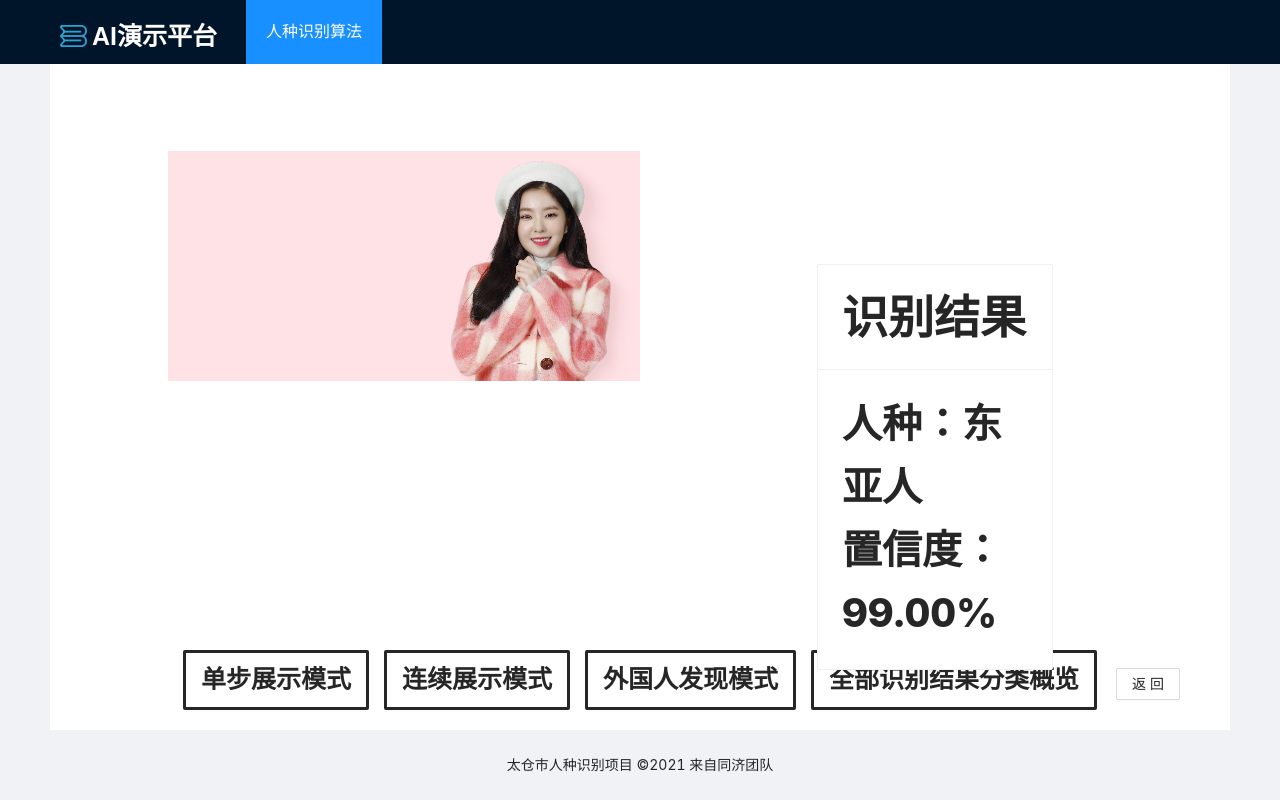
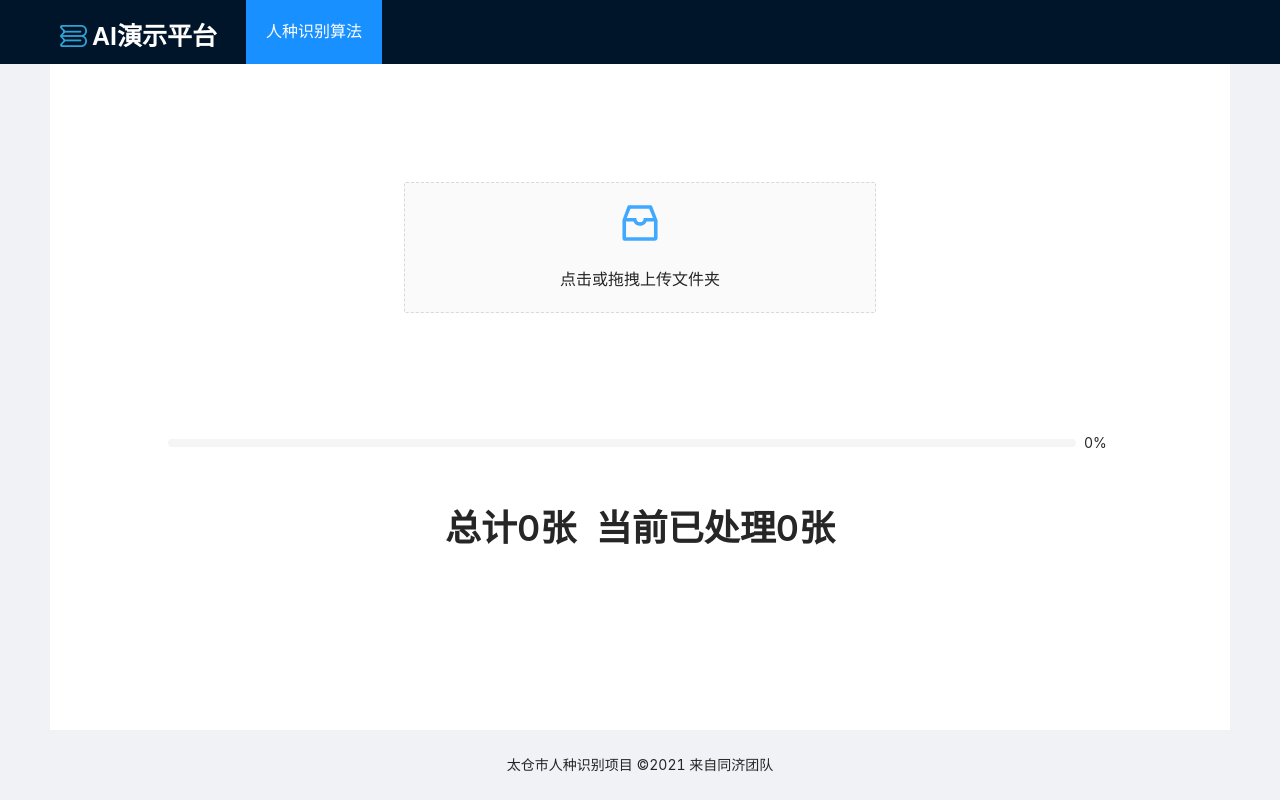
Before and after one commit to luc99hen/ai_frontend_demo, a React (Create React App) app: page / in a window 1280 px wide. Built offline with nearby package versions, Linux system fonts and the light colour scheme.

Commit message:
before demo

```diff
--- a/src/App.css
+++ b/src/App.css
@@ -36,7 +36,7 @@
 .upload-image {
   position: absolute;
   left: 10%;
-  top: 13%;
+  top: 10%;
   width: 40%;
   height: 68%;
   background-color: white;
@@ -46,15 +46,16 @@
 
 .upload-res {
   position: absolute;
-  right: 15%;
+  right: 10%;
   top: 30%;
-  width: 20%;
+  width: 33%;
   object-fit: cover;
 }
 
 .ant-card-head-title {
   font-size: 46px;
   font-weight: 800;
+  text-align: center;
 }
 
 .show-all-btn {
--- a/src/Content.jsx
+++ b/src/Content.jsx
@@ -1,14 +1,14 @@
 import Image from "./Image";
 import ControlButton from "./ControlButton";
-import UploadPage from "./UploadPage"
+import {UploadPage, controlParas as uploadControlParas} from "./UploadPage"
 import ResultCard from "./ResultCard"
 import ResultGallary from "./ResultGallary"
 import {useForceUpdate, useInterval} from "./utils"
-import { Button } from 'antd';
+import { Button, notification  } from 'antd';
 import { useState } from "react";
 
 
-import p1 from "./images/1.jpg"
+import p1 from "./images/3.jpg"
 import p2 from "./images/2.jpg"
 let res = {
     id: 1,
@@ -32,14 +32,15 @@ let next_src = 0;
 export default function Content(){
     const [detect_mode, setDetect] = useState(false);
     const [show_mode, setShow] = useState("single");     // show_mode: can be single picture or multiple picture
-    const [page_status, setPage] = useState(1);
+    const [page_status, setPage] = useState(0);
     const [cur_img, setImg] = useState(multiple_src[0]);
     const [all_pics, setPics] = useState(multiple_src);
     const forceUpdate = useForceUpdate();
 
 
     const nextPic = () => {
-        const next_img = all_pics[next_src];
+        const show_pics = all_pics.filter(r => r.data && r.data.race !== null);
+        const next_img = show_pics[next_src];
         setImg(next_img);
         if (detect_mode && show_mode === "multiple"
             && next_img.data
@@ -47,10 +48,16 @@ export default function Content(){
             console.log("bad guy found");
             stopPlay();
         }
-        next_src = (next_src + 1) % all_pics.length;
+        next_src = (next_src + 1) % show_pics.length;
+        if(next_src === 0) {
+            notification.open({
+                message: '已是最后一张',
+            })
+            stopPlay();
+        }
     }
 
-    useInterval(nextPic, show_mode === "multiple" ? 1000 : null);
+    useInterval(nextPic, show_mode === "multiple" ? 100 : null);
 
     const startNext = () => {
         setShow("single");
@@ -98,7 +105,8 @@ export default function Content(){
             const ele = document.getElementById("root");
             ele.style.height = "100%";
         } else {
-
+            uploadControlParas.lastIndex = 0;
+            uploadControlParas.totalPics = 0;
         }
         setPage(page_status => page_status-1);
     }
--- a/src/Image.jsx
+++ b/src/Image.jsx
@@ -1,6 +1,6 @@
 export default function Image({src}){
 
     return <div className="upload-image">
-        <img  style={{"width": "100%"}} alt="" src={src} ></img>
+        <img  style={{"height": "100%"}} alt="" src={src} ></img>
     </div>
 }
--- a/src/ResultCard.jsx
+++ b/src/ResultCard.jsx
@@ -4,7 +4,7 @@ import { float2percent } from "./utils"
 export default function ResultCard({ result }){
 
     return <Card className="upload-res" title="识别结果" bordered={true} loading={!result}>
-        {result ? <div style={{fontSize: 40, fontWeight: 800}}>
+        {result ? <div style={{fontSize: 40, fontWeight: 800, textAlign: 'center'}}>
             <div>人种：{result.race}</div>
             <div>置信度： {float2percent(result.confidence, 2)}%</div>
         </div> : null}
--- a/src/ResultGallary.jsx
+++ b/src/ResultGallary.jsx
@@ -1,17 +1,19 @@
 import {Radio, Card, Empty } from "antd"
 import { useState } from "react";
+import {float2percent} from "./utils"
 
 function ResCard({res}){
     return <Card
         hoverable
         style={{ width: 240, margin: "10px" }}
         cover={<img alt="example" style={{height: 240, objectFit: "cover"}} src={res.url} />}
-        loading={!res.data}
     >
         { res.data ?  (
             <div>
-                <Card.Meta title={`人种分类：${res.data.race}`} />
-                <Card.Meta title={`置信度：${res.data.confidence}`} />
+                <Card.Meta title={res.data.race !== null ? `人种分类：${res.data.race}` : "人种分类：无"} />
+                {   res.data.race === null ? null :
+                        <Card.Meta title={`置信度：${float2percent(res.data.confidence, 2) }%` } />
+                }
             </div>
             ) : null}
   </Card>;
@@ -29,7 +31,7 @@ export default function ResultGallary({allRes}){
         if(value === "全部结果")
             return true;
         else if(value === "其他")
-            return !r.data;
+            return r.data && r.data.race === null;
         else
             return r.data && r.data.race === value;
     }
@@ -43,8 +45,7 @@ export default function ResultGallary({allRes}){
             <Radio value={"黑人"}>黑人</Radio>
             <Radio value={"拉美裔"}>拉美裔</Radio>
             <Radio value={"东亚人"}>东亚人</Radio>
-            <Radio value={"印度人"}>印度人</Radio>
-            <Radio value={"中东人"}>中东人</Radio>
+            <Radio value={"西亚人"}>西亚人</Radio>
             <Radio value={"其他"}>其他</Radio>
         </Radio.Group>
         <div className="res-gallary">
--- a/src/UploadPage.css
+++ b/src/UploadPage.css
@@ -12,6 +12,6 @@
 .upload-status {
     margin-top: 5%;
     text-align: center;
-    font-size: 40px;
-    font-weight: 700;
+    font-size: 36px;
+    font-weight: 600;
 }
--- a/src/UploadPage.jsx
+++ b/src/UploadPage.jsx
@@ -6,17 +6,18 @@ import { useState } from "react";
 import {float2percent, useForceUpdate} from "./utils"
 
 
-const ip = "100.64.210.94:5000";
-const url = `http://${ip}/uploadFiles`;
+const ip = process.env.NODE_ENV === "production" ?
+  window.location.hostname : "100.64.210.94";
+const url = `http://${ip}:5000/uploadFiles`;
 
 let cacheList = [];
-let controlParas = {
+export let controlParas = {
   lastIndex: 0,
   uploadLimit: 2,
   totalPics: 0
 }
 
-export default function UploadPage({releasePics, appendPic, setRes, nextStage }) {
+export function UploadPage({releasePics, appendPic, setRes, nextStage }) {
   const forceUpdate = useForceUpdate();
   const [uploadEnable, setEnable] = useState(true);
 
```
Also changed, not shown: src/images/3.jpg (added).
